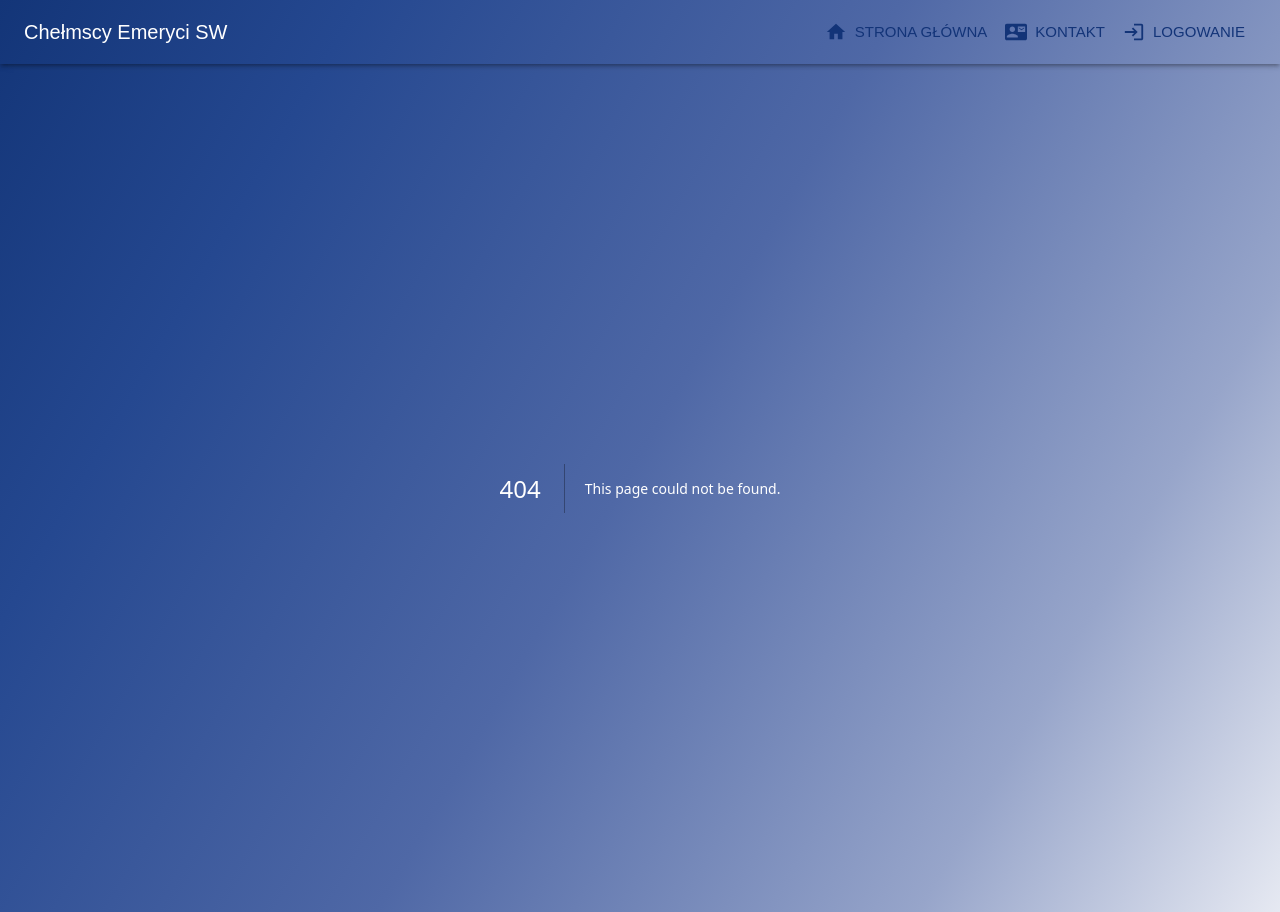
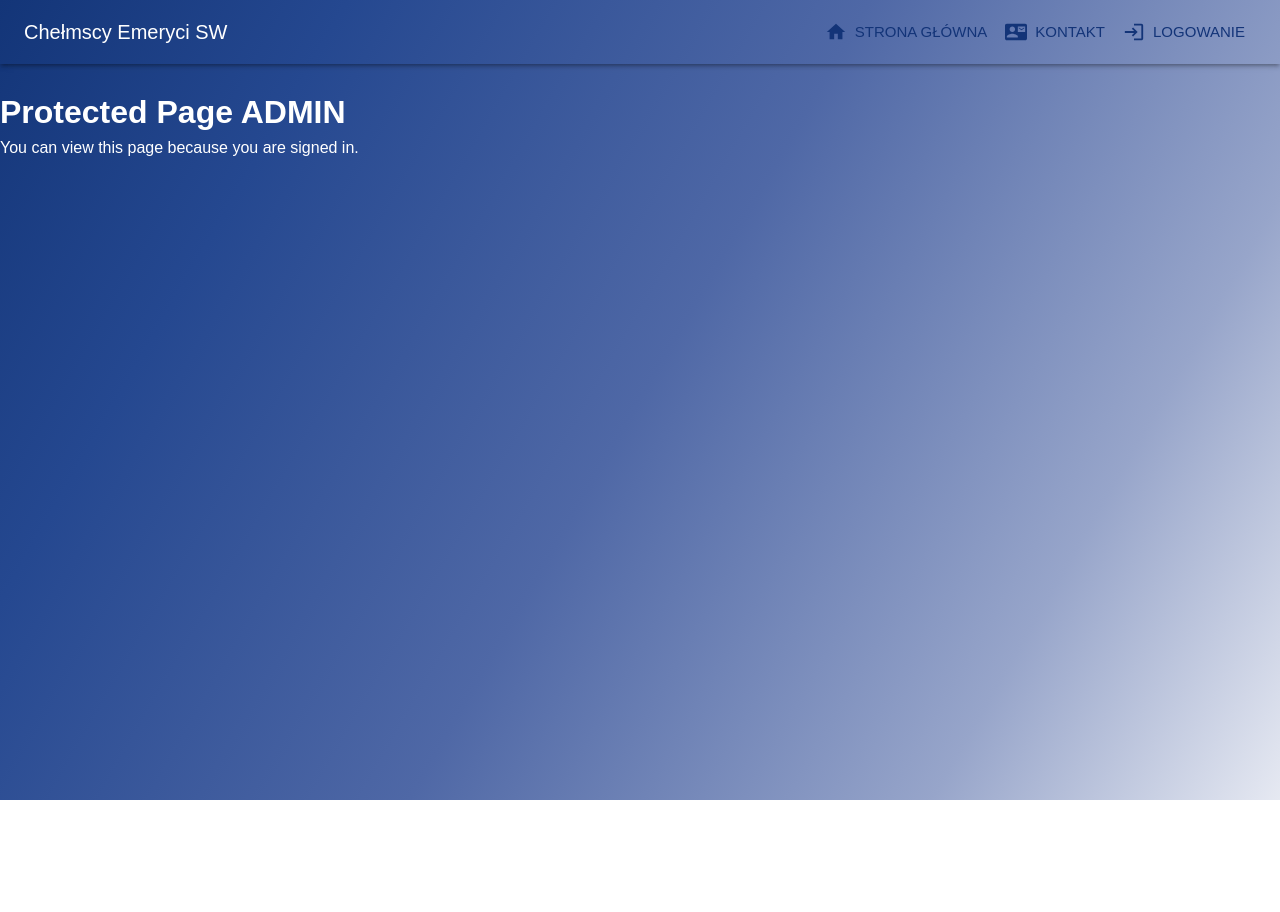
Before and after one commit to jakubmarchwiany/retirees-client, a Next.js app: page /admin in a window 1280 px wide. Before the commit this address had no page. After the commit the page ends 800 px from the top, so only its background shows below. Built offline with nearby package versions, Linux system fonts and the light colour scheme.

Commit message:
feat: add basic admin page

```diff
--- /dev/null
+++ b/src/app/admin/page.tsx
@@ -0,0 +1,8 @@
+export default function Page(): JSX.Element {
+	return (
+		<>
+			<h1>Protected Page ADMIN</h1>
+			<p>You can view this page because you are signed in.</p>
+		</>
+	);
+}
```
